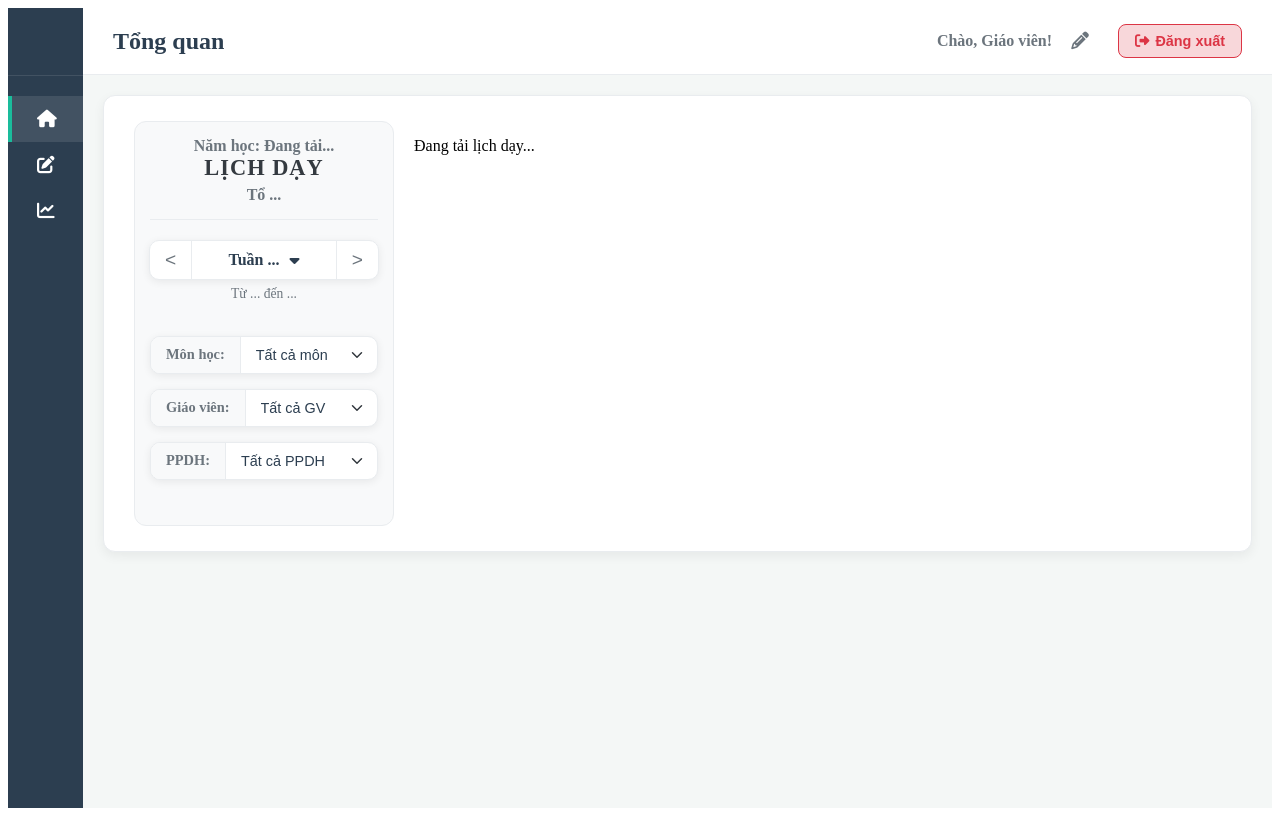
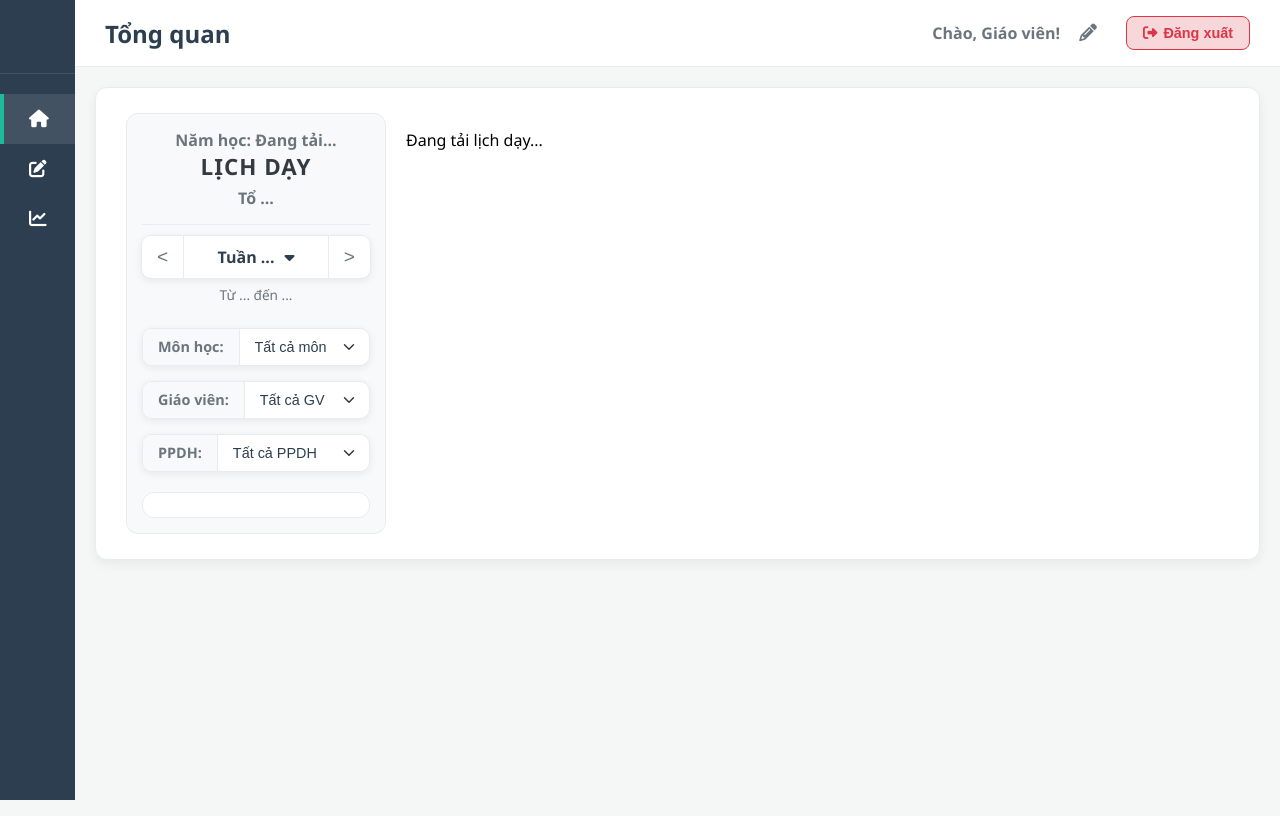
Before and after one commit to legiatuangtvt-droid/clvProject, a plain HTML site: page public/teacher.html in a window 1280 px wide. Drawn offline with Linux system fonts and the light colour scheme; no server answers.

Commit message:
tinh chỉnh css của body

```diff
--- a/public/css/shared-layout.css
+++ b/public/css/shared-layout.css
@@ -35,6 +35,14 @@
     /* Màu viền */
     --border-color: #e9ecef;         /* Viền chính, phân cách */
     --border-color-strong: #dee2e6;  /* Viền đậm hơn một chút */
+}
+
+/* --- Thiết lập lại Body mặc định --- */
+body {
+    font-family: 'Segoe UI', Tahoma, Geneva, Verdana, sans-serif;
+    margin: 0; /* Loại bỏ lề 8px mặc định của trình duyệt */
+    overflow: hidden; /* Ngăn không cho body có thanh cuộn */
+    background-color: var(--body-bg);
 }
 /* --- Shared Top Bar Styles --- */
 .top-bar {
@@ -666,7 +674,7 @@
 .two-column-sidebar {
     display: flex;
     flex-direction: column;
-    gap: 20px;
+    gap: 10px;
     position: sticky;
     top: 20px;
     max-height: calc(100vh - 120px); /* 100vh - (top-bar height + padding) */
@@ -704,8 +712,8 @@
     flex-grow: 1;
     display: flex;
     flex-direction: column;
-    /* Thêm overflow-x: hidden để ngăn cuộn ngang không mong muốn */
-    overflow-x: hidden;
+    /* Ngăn content-wrapper bị tràn ra ngoài app-layout, loại bỏ thanh cuộn của body */
+    overflow: hidden;
 }
 
 .main-content {
@@ -800,7 +808,7 @@
 .color-legend-container {
     display: flex;
     flex-direction: column;
-    gap: 15px;
+    gap: 10px;
     margin-top: 0;
     padding: 12px 15px;
     border: 1px solid var(--border-color);
@@ -814,12 +822,14 @@
     width: 100%;
     border-bottom: 1px solid var(--border-color);
     padding-bottom: 10px;
+    text-align: center; /* Căn giữa tiêu đề "Chú thích" */
 }
 
 .legend-section {
     display: flex;
     flex-direction: column;
     gap: 8px;
+    margin-bottom: 10px;
 }
 
 .legend-section h5 {
--- a/public/teacher.html
+++ b/public/teacher.html
@@ -79,7 +79,7 @@
                                     </select>
                                 </div>
                             </div>
-                            <div id="color-legend-container"></div>
+                            <div id="color-legend-container" class="color-legend-container"></div>
                         </aside>
                         <div id="weekly-schedule-container" class="two-column-content schedule-container-weekly"><p>Đang tải lịch dạy...</p></div>
                     </div>
```
